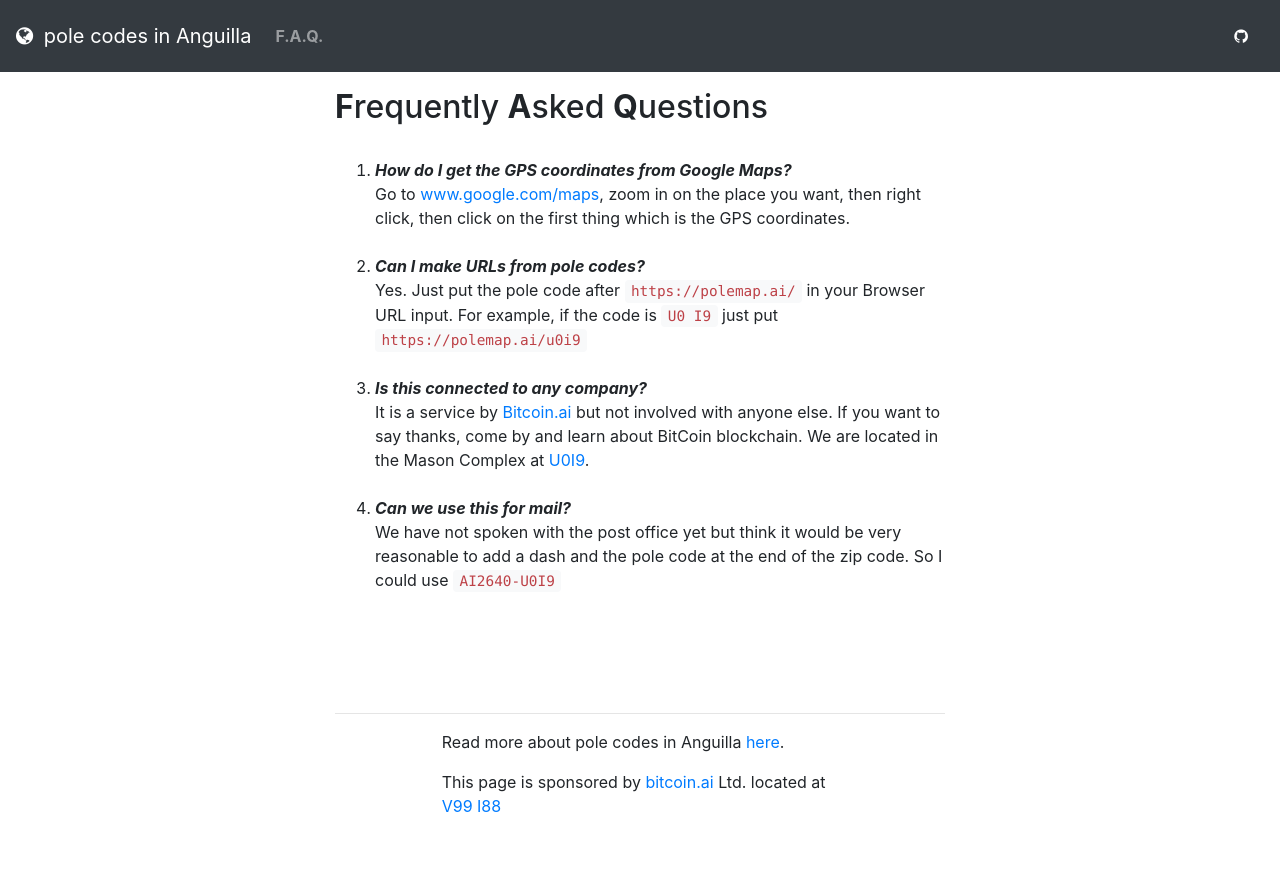
After one commit to datahaven-net/polemap, a Django app: page /faq/ in a window 1280 px wide. The commit adds this page. Run offline with Django 3.2, Linux system fonts and the light colour scheme; some libraries are stand-ins or nearby versions.

Commit message:
added F.A.Q. page

```diff
--- /dev/null
+++ b/src/main/templates/main/faq.html
@@ -0,0 +1,57 @@
+{% extends 'base/container_fluid.html' %}
+{% load static %}
+
+{% block main_content %}
+
+<div class="row justify-content-center align-items-center">
+
+<div class="col-lg-6 col-md-6 col-sm-12 text-left">
+
+<h2><b>F</b>requently <b>A</b>sked <b>Q</b>uestions</h2>
+<br>
+
+<ol>
+
+  <li>
+    <b><i>How do I get the GPS coordinates from Google Maps?</i></b>
+    <br>
+    Go to <a href="https://www.google.com/maps" target="_blank">www.google.com/maps</a>,
+    zoom in on the place you want, then right click, then click on the first thing which is the GPS coordinates.
+  </li>
+  <br>
+
+  <li>
+    <b><i>Can I make URLs from pole codes?</i></b>
+    <br>
+    Yes. Just put the pole code after <code>https://polemap.ai/</code> in your Browser URL input.
+    For example, if the code is <code>U0 I9</code> just put <code>https://polemap.ai/u0i9</code>
+  </li>
+  <br>
+
+  <li>
+    <b><i>Is this connected to any company?</i></b>
+    <br>
+    It is a service by <a href="https://bitcoin.ai" target="_blank">Bitcoin.ai</a>
+    but not involved with anyone else. If you want to
+    say thanks, come by and learn about BitCoin blockchain.
+    We are located in the Mason Complex at
+    <a href="https://polemap.ai/u0i9" target="_blank">U0I9</a>.
+  </li>
+  <br>
+
+  <li>
+    <b><i>Can we use this for mail?</i></b>
+    <br>
+    We have not spoken with the post office yet but
+    think it would be very reasonable to add a dash and the pole code
+    at the end of the zip code. So I could use <code>AI2640-U0I9</code>
+  </li>
+  <br>
+
+</ol>
+
+</div>
+
+</div>
+
+{% endblock %}
--- a/src/main/urls.py
+++ b/src/main/urls.py
@@ -1,6 +1,7 @@
 from __future__ import unicode_literals
 
 from django.urls import path
+from django.views.generic import TemplateView
 
 from main import views as main_views
 
@@ -12,5 +13,6 @@
     path('<str:pole_code>', main_views.PoleCodeGoogleMapsView.as_view(), name='pole_code_google_maps'),
     path('<str:pole_code>/info', main_views.PoleCodeInfoView.as_view(), name='pole_code_info'),
     path('<str:lat_lon>/result', main_views.PoleCodeResultView.as_view(), name='pole_code_result'),
+    path('faq/', TemplateView.as_view(template_name='main/faq.html'), name='pole_code_faq'),
     path('', main_views.PoleNumbersView.as_view(), name='pole_numbers'),
 ]
--- a/src/main/views.py
+++ b/src/main/views.py
@@ -147,6 +147,8 @@
 
     def get_redirect_url(self, *args, **kwargs):
         pole_code = kwargs.get('pole_code', '')
+        if pole_code.lower() == 'faq':
+            return '/faq/'
         re_result = re.match('^(\w\d+?)\s*?(\w\d+?)$', pole_code)
         if not re_result:
             logging.error('invalid input received')
--- a/src/templates/base/head.html
+++ b/src/templates/base/head.html
@@ -32,15 +32,27 @@
 </head>
 
 <body>
+
 <header>
+
     <nav class="navbar navbar-expand-md navbar-dark bg-dark static-top">
+
       <a class="navbar-brand" href="/"><span class="fa fa-globe">&nbsp;</span> pole codes in Anguilla</a>
-      <ul class="navbar-nav ml-auto nav-flex-icons">
+
+      <ul class="navbar-nav mr-auto nav-flex-icons">
+
         <li class="nav-item">
+          <b><a class="nav-link" href="/faq/">F.A.Q.</a></b>
+        </li>
+
+      </ul>
+
+      <span class="navbar-text">
           <a class="nav-link waves-effect waves-light" href="https://github.com/datahaven-net/polemap/blob/master/README.md">
             <i class="fa fa-github"></i>
           </a>
-        </li>
-      </ul>
+      </span>
+
     </nav>
+
 </header>
```
Also changed, not shown: src/tests/main/test_views.py (+13 -0 lines).
